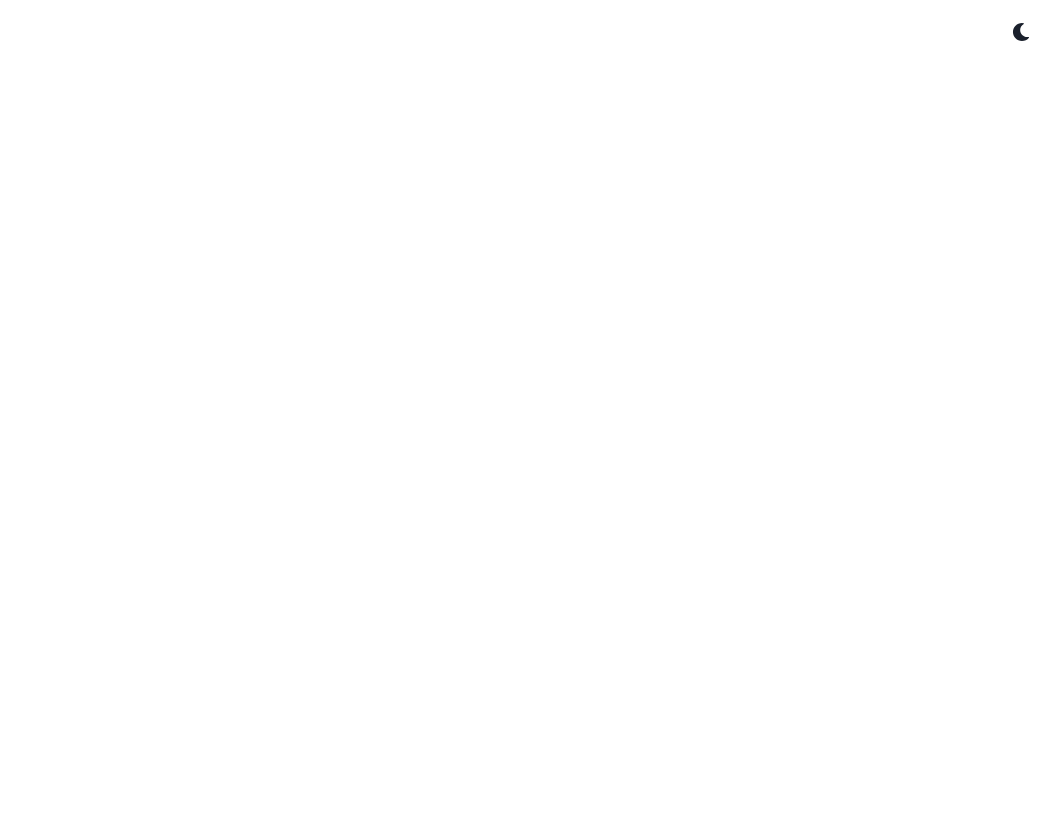
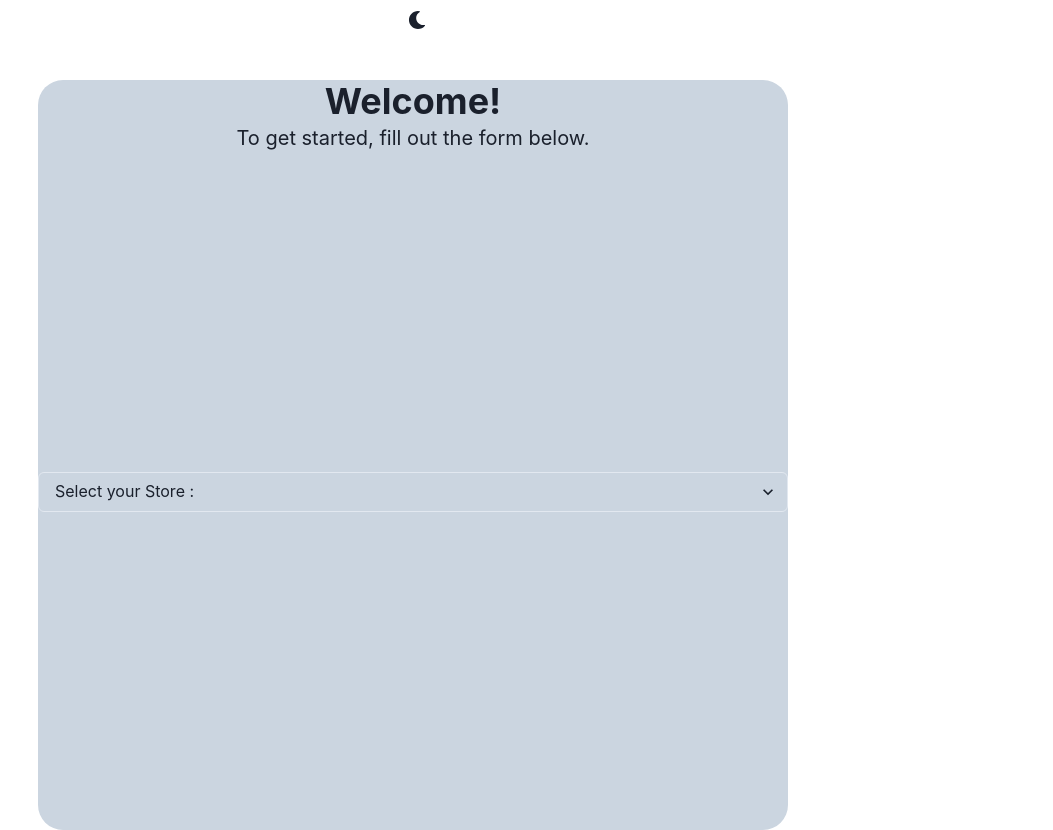
Before and after one commit to Arrangedgodly/vault-chakra, a React (Create React App) app: page / in a window 1280 px wide. Shown: the whole page, without its empty margins (227-1280 px from the left). Before the commit the page ends 800 px from the top, so only its background shows below. Built offline with nearby package versions, Linux system fonts and the light colour scheme.

Commit message:
refactor: more work starting the restylization to tie everything together smoother

```diff
--- a/src/App.js
+++ b/src/App.js
@@ -2,6 +2,7 @@ import React from 'react';
 import {
   ChakraProvider,
   Box,
+  Flex,
   Text,
   Link,
   VStack,
@@ -11,17 +12,16 @@ import {
 } from '@chakra-ui/react';
 import { ColorModeSwitcher } from './ColorModeSwitcher';
 import { Logo } from './Logo';
+import Start from './components/Start';
 
 function App() {
   return (
     <ChakraProvider theme={theme}>
       <Box textAlign="center" fontSize="xl">
-        <Grid minH="100vh" p={3}>
           <ColorModeSwitcher justifySelf="flex-end" />
-          <VStack spacing={8}>
-
-          </VStack>
-        </Grid>
+          <Flex alignItems='center' justifyContent='center'>
+            <Start />
+          </Flex>
       </Box>
     </ChakraProvider>
   );
--- /dev/null
+++ b/src/components/Start.js
@@ -0,0 +1,26 @@
+import { Box, useColorModeValue, Heading, Spacer, Text, Select } from "@chakra-ui/react";
+
+function Start() {
+  const bg = useColorModeValue('gray.300', 'gray.600');
+  return (
+    <Box bg={bg} w='750px' h='750px' marginTop='5vh' borderRadius='25px' display='flex' flexDirection='column' alignItems='center' justifyContent='center'>
+      <Heading>Welcome!</Heading>
+      <Text>To get started, fill out the form below.</Text>
+      <Spacer />
+      <Select placeholder="Select your Store :">
+        <option value='Broadmoor'>Broadmoor</option>
+        <option value='Colfax'>Colfax</option>
+        <option value='Fraser'>Fraser</option>
+        <option value='Littleton'>Littleton</option>
+        <option value='Nederlands'>Nederlands</option>
+        <option value='Northfield'>Northfield</option>
+        <option value='Quincy'>Quincy</option>
+        <option value='Rockrimmon'>Rockrimmon</option>
+        <option value='Sheridan'>Sheridan</option>
+      </Select>
+      <Spacer />
+    </Box>
+  );
+}
+
+export default Start;
```
